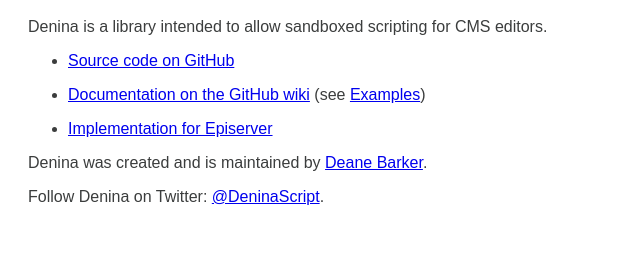
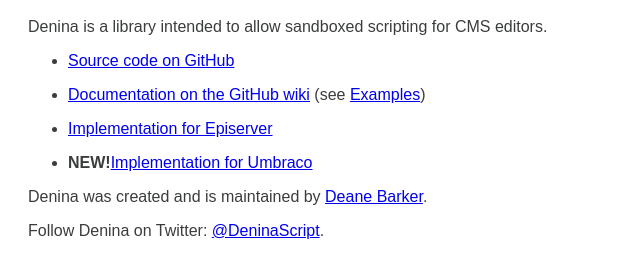
Before and after one commit to deanebarker/Denina-Sharp, a plain HTML site: page docs/index.html in a window 1280 px wide. Shown: the part 121-398 px from the top of the page, without its empty margins (0-640 px from the left). Drawn offline with Linux system fonts and the light colour scheme; a web font is replaced by a local one.

Commit message:
Update index.html
Added Umbraco implementation.

```diff
--- a/docs/index.html
+++ b/docs/index.html
@@ -26,6 +26,7 @@
 			<li><a href="https://github.com/deanebarker/Denina-Sharp">Source code on GitHub</a></li>
 			<li><a href="https://github.com/deanebarker/Denina-Sharp/wiki">Documentation on the GitHub wiki</a> (see <a href="https://github.com/deanebarker/Denina-Sharp/wiki/Examples">Examples</a>)</li>
 			<li><a href="https://github.com/deanebarker/Denina-Sharp/wiki/Episerver-Script-Block">Implementation for Episerver</a></li>
+			<li><strong>NEW!</strong><a href="https://github.com/LennardF1989/DeninaSharp.Umbraco">Implementation for Umbraco</a></li>
 		</ul>
 		<p>
 			Denina was created and is maintained by <a href="http://linkedin.com/in/deane">Deane Barker</a>.
```
